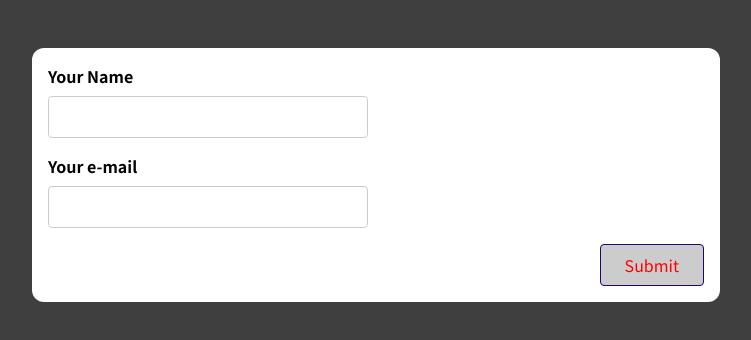
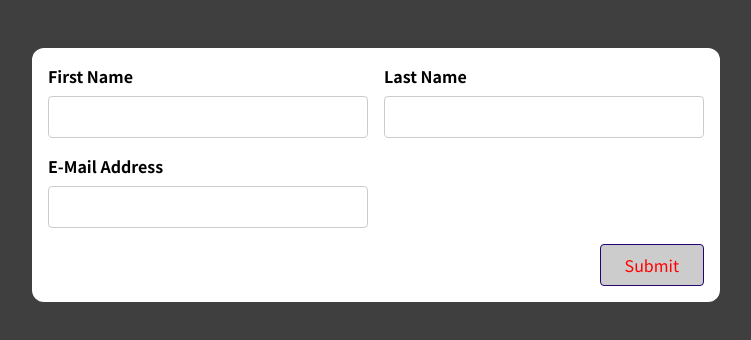
Before and after one commit to sygrok/react-training-forms, a React (Create React App) app: page / in a window 1280 px wide. Shown: the top 340 px of the page, without its empty margins (264-1015 px from the left). Built offline with nearby package versions, Linux system fonts and the light colour scheme.

Commit message:
Challange

```diff
--- a/src/App.js
+++ b/src/App.js
@@ -1,9 +1,10 @@
-import SimpleInput from './components/SimpleInput';
+import SimpleInput from "./components/SimpleInput";
+import BasicForm from "./components/BasicForm";
 
 function App() {
   return (
     <div className="app">
-      <SimpleInput />
+      <BasicForm />
     </div>
   );
 }
--- a/src/components/BasicForm.js
+++ b/src/components/BasicForm.js
@@ -1,22 +1,115 @@
+import { useEffect, useState } from "react";
+import useInput from "../hooks/use-input";
+
 const BasicForm = (props) => {
+  //Name Hook
+  const {
+    value: nameValue,
+    isValid: nameIsValid,
+    hasError: nameHasError,
+    valueChangeHandler: nameChangeHandler,
+    inputBlurHandler: nameBlurHandler,
+    reset: nameReset,
+  } = useInput((value) => value.trim() !== "");
+
+  //Last Name Hook
+  const {
+    value: lastNameValue,
+    isValid: lastNameIsValid,
+    hasError: lastNameHasError,
+    valueChangeHandler: lastNameChangeHandler,
+    inputBlurHandler: lastNameBlurHandler,
+    reset: lastNameReset,
+  } = useInput((value) => value.trim() !== "");
+
+  //Email Hook
+  const {
+    value: emailValue,
+    isValid: emailIsValid,
+    hasError: emailHasError,
+    valueChangeHandler: emailChangeHandler,
+    inputBlurHandler: emailBlurHandler,
+    reset: emailReset,
+  } = useInput((value) => value.includes("@"));
+
+  const [formIsValid, setFormIsValid] = useState(false);
+
+  useEffect(() => {
+    if (nameIsValid && lastNameIsValid && emailIsValid) {
+      setFormIsValid(true);
+    } else {
+      setFormIsValid(false);
+    }
+  }, [nameIsValid, lastNameIsValid, emailIsValid]);
+
+  //Submit Handler
+  const submitHandler = (event) => {
+    event.preventDefault();
+    lastNameReset();
+    nameReset();
+    emailReset();
+
+    console.log("First name: " + nameValue);
+    console.log("Last name: " + lastNameValue);
+    console.log("Email: " + emailValue);
+  };
+
+  const nameClass = nameHasError ? "form-control invalid" : "form-control ";
+  const lastNameClass = lastNameHasError
+    ? "form-control invalid"
+    : "form-control ";
+
+  const emailClass = emailHasError ? "form-control invalid" : "form-control";
+
   return (
-    <form>
-      <div className='control-group'>
-        <div className='form-control'>
-          <label htmlFor='name'>First Name</label>
-          <input type='text' id='name' />
+    <form onSubmit={submitHandler}>
+      <div className="control-group">
+        <div className={nameClass}>
+          <label htmlFor="name">First Name</label>
+          <input
+            value={nameValue}
+            onChange={nameChangeHandler}
+            onBlur={nameBlurHandler}
+            type="text"
+            id="name"
+          />
+          {nameHasError && (
+            <p className="error-text">Name field can't be emty!</p>
+          )}
         </div>
-        <div className='form-control'>
-          <label htmlFor='name'>Last Name</label>
-          <input type='text' id='name' />
+        <div className={lastNameClass}>
+          <label htmlFor="name">Last Name</label>
+          <input
+            value={lastNameValue}
+            onChange={lastNameChangeHandler}
+            onBlur={lastNameBlurHandler}
+            type="text"
+            id="name"
+          />
+          {lastNameHasError && (
+            <p className="error-text">Last name field can't be empty!</p>
+          )}
         </div>
       </div>
-      <div className='form-control'>
-        <label htmlFor='name'>E-Mail Address</label>
-        <input type='text' id='name' />
+      <div className={emailClass}>
+        <label htmlFor="name">E-Mail Address</label>
+        <input
+          value={emailValue}
+          onChange={emailChangeHandler}
+          onBlur={emailBlurHandler}
+          type="email"
+          id="email"
+        />
+        {emailHasError && (
+          <p className="error-text">
+            Email field can't be empty and must include '@' character!
+          </p>
+        )}
       </div>
-      <div className='form-actions'>
-        <button>Submit</button>
+      <div className="form-actions">
+        <button disabled={!formIsValid} type="submit">
+          Submit
+        </button>
       </div>
     </form>
   );
```
